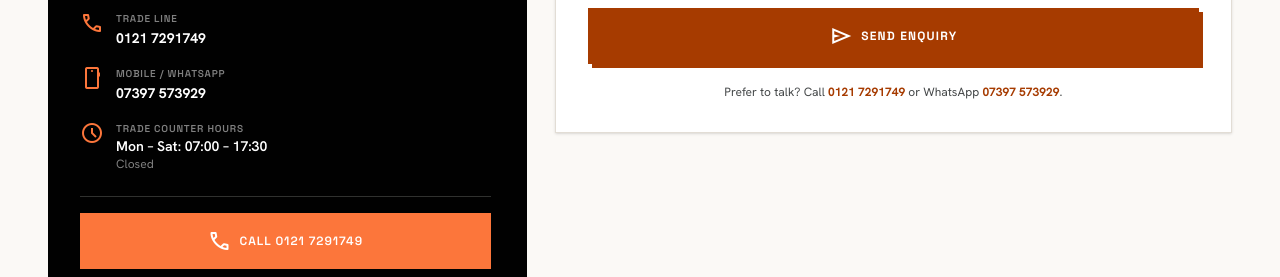
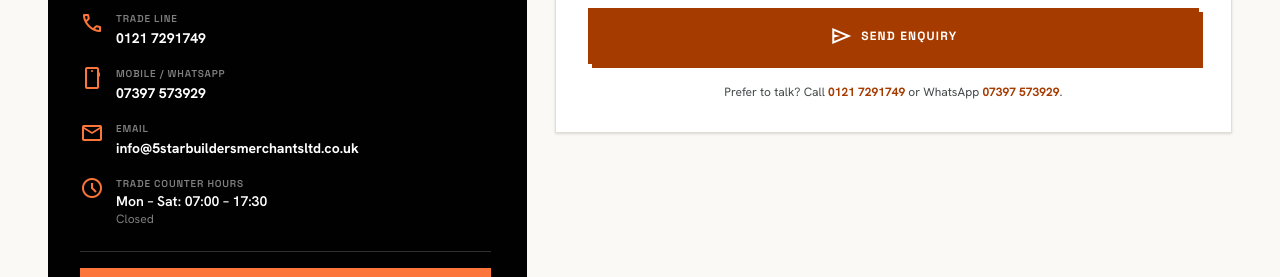
Before and after one commit to AbdullahEjaz512/5starbuildermerchantsltd, a Next.js app: page /contact in a window 1280 px wide. Shown: the part 940-1217 px from the top of the page. Built offline with nearby package versions, Linux system fonts and the light colour scheme.

Commit message:
made changes in the footer info

```diff
--- a/app/layout.tsx
+++ b/app/layout.tsx
@@ -100,7 +100,7 @@ const jsonLd = {
         "Local Birmingham builders merchant supplying building materials for repair, renovation, and any building work. Trade counter pickup in minutes and same-day delivery across the West Midlands.",
       url: siteUrl,
       telephone: "+441217291749",
-      email: "info@5starbuildersmerchants.co.uk",
+      email: "info@5starbuildersmerchantsltd.co.uk",
       address: {
         "@type": "PostalAddress",
         streetAddress: "30 Tame Road",
--- a/components/contact/ContactDetails.tsx
+++ b/components/contact/ContactDetails.tsx
@@ -80,6 +80,21 @@ export function ContactDetails() {
                 </div>
 
                 <div className="flex items-start gap-3">
+                    <span className="material-symbols-outlined text-accent-bright text-xl">mail</span>
+                    <div className="min-w-0">
+                        <div className="label-tracked text-[10px] uppercase tracking-wider text-on-accent/50">
+                            Email
+                        </div>
+                        <a
+                            href={`mailto:${company.email}`}
+                            className="break-all text-sm font-bold hover:text-accent-bright transition-colors"
+                        >
+                            {company.email}
+                        </a>
+                    </div>
+                </div>
+
+                <div className="flex items-start gap-3">
                     <span className="material-symbols-outlined text-accent-bright text-xl">schedule</span>
                     <div>
                         <div className="label-tracked text-[10px] uppercase tracking-wider text-on-accent/50">
--- a/components/layout/Footer.tsx
+++ b/components/layout/Footer.tsx
@@ -101,6 +101,12 @@ export function Footer() {
                             >
                                 <span className="text-accent-bright">■</span> {company.mobile}
                             </a>
+                            <a
+                                href={`mailto:${company.email}`}
+                                className="block break-all text-on-accent/70 hover:text-accent-bright transition-colors"
+                            >
+                                <span className="text-accent-bright">■</span> {company.email}
+                            </a>
                             <p className="text-on-accent/50 text-xs uppercase tracking-wider">
                                 {company.hours}
                             </p>
--- a/lib/site.ts
+++ b/lib/site.ts
@@ -7,7 +7,7 @@ export const company = {
     phone: "0121 7291749",
     mobile: "07397 573929",
     whatsapp: "447397573929",
-    email: "info@5starbuildersmerchants.co.uk",
+    email: "info@5starbuildersmerchantsltd.co.uk",
     hours: "Mon – Sat: 07:00 – 17:30",
     sunday: "Closed",
     description:
```
Also changed, not shown: public/llms-full.txt, public/llms.txt.
